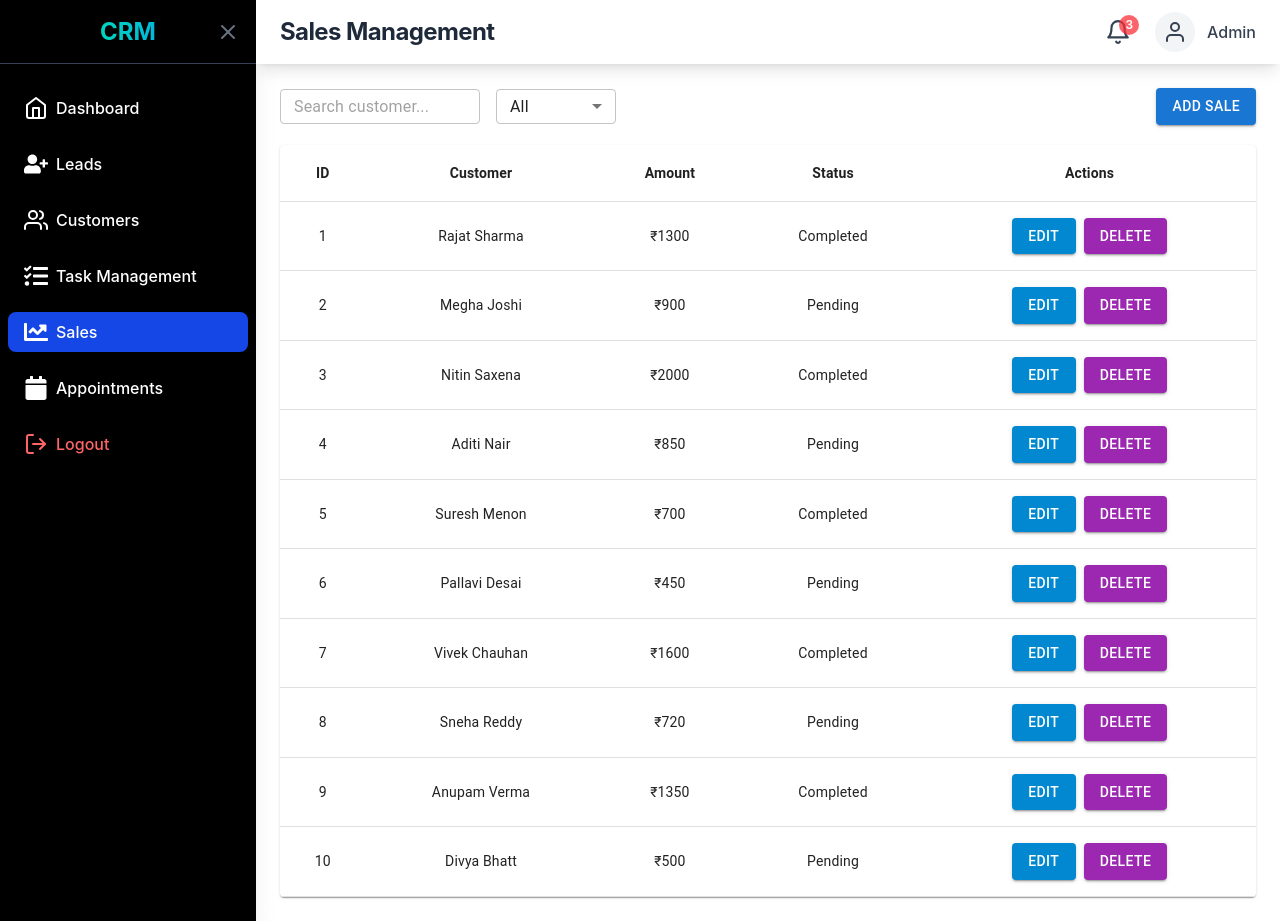
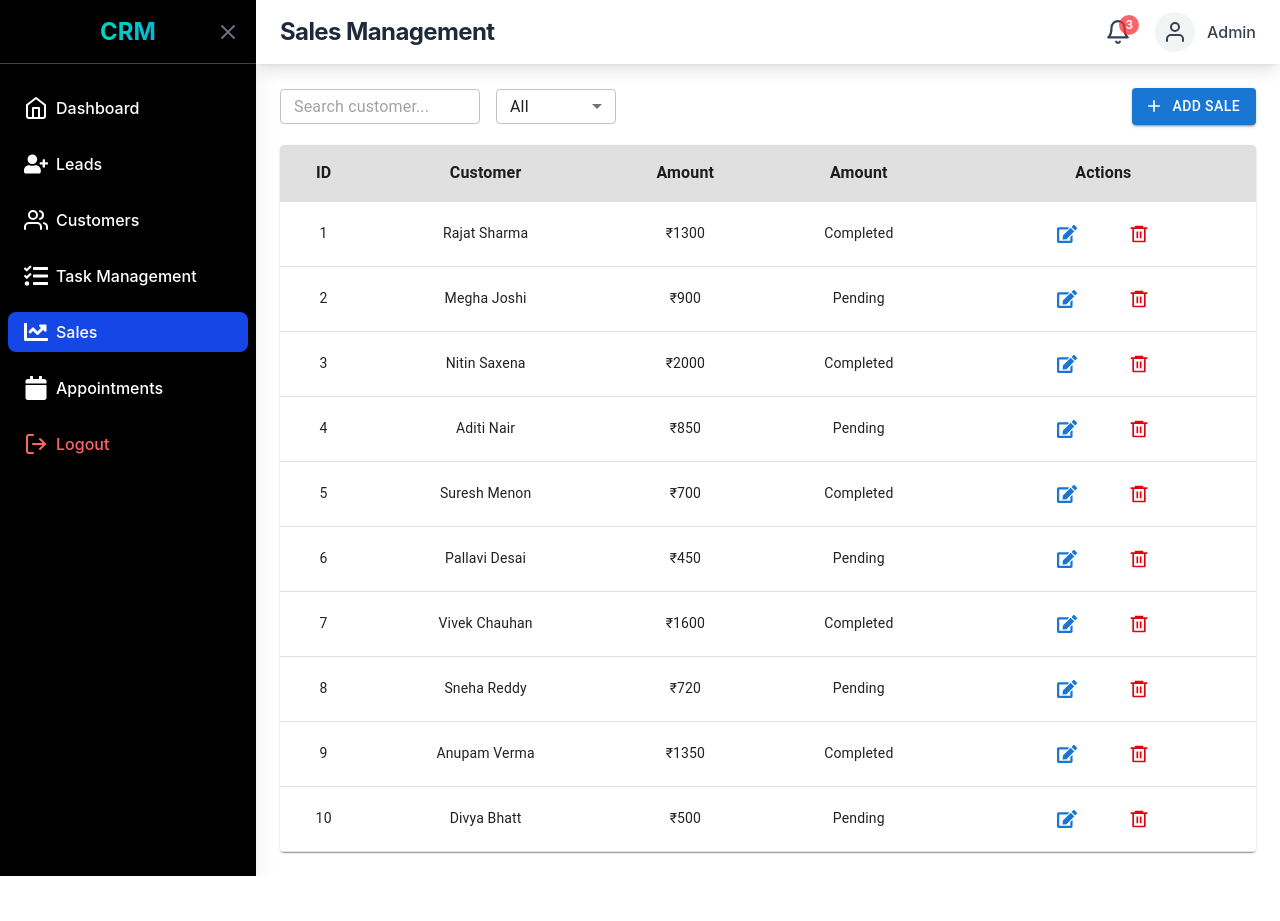
Before and after one commit to Avi0304/Customer-Relationship-Management, a React (Vite) app: page /sales in a window 1280 px wide. After the commit the page ends 876 px from the top, so only its background shows below. Built offline with nearby package versions, Linux system fonts and the light colour scheme.

Commit message:
Made Buttons and tables ui consistent

```diff
--- a/src/components/CustomerDetails.jsx
+++ b/src/components/CustomerDetails.jsx
@@ -13,10 +13,11 @@ import {
   TableHead,
   TableRow,
   Paper,
-  IconButton,
   Box,
 } from "@mui/material";
-import { Edit, Delete, Visibility } from "@mui/icons-material";
+import { BiPlus } from "react-icons/bi";
+import { FaEdit, FaEye } from "react-icons/fa";
+import { RiDeleteBin6Line } from "react-icons/ri";
 
 const CustomerDetails = () => {
   const [customers, setCustomers] = useState([
@@ -82,8 +83,8 @@ const CustomerDetails = () => {
           value={search}
           onChange={(e) => setSearch(e.target.value)}
         />
-        <Button variant="contained" color="primary" onClick={() => handleOpen()}>
-          + Add Customer
+        <Button variant="contained" color="primary" onClick={() => handleOpen()} startIcon={<BiPlus size={20} />}>
+          Add Customer
         </Button>
       </Box>
 
@@ -91,28 +92,28 @@ const CustomerDetails = () => {
         <Table>
           <TableHead>
             <TableRow sx={{ backgroundColor: "#e0e0e0" }}>
-              <TableCell sx={{ fontWeight: "bold", fontSize: "1rem" }}>Customer</TableCell>
-              <TableCell sx={{ fontWeight: "bold", fontSize: "1rem" }}>Amount</TableCell>
-              <TableCell sx={{ fontWeight: "bold", fontSize: "1rem" }}>Status</TableCell>
+              <TableCell sx={{ fontWeight: "bold", fontSize: "1rem" }} align="center">Customer</TableCell>
+              <TableCell sx={{ fontWeight: "bold", fontSize: "1rem" }} align="center">Amount</TableCell>
+              <TableCell sx={{ fontWeight: "bold", fontSize: "1rem" }} align="center">Status</TableCell>
               <TableCell sx={{ fontWeight: "bold", fontSize: "1rem" }} align="center">Actions</TableCell>
             </TableRow>
           </TableHead>
           <TableBody>
             {filteredCustomers.map(customer => (
               <TableRow key={customer.id}>
-                <TableCell>{customer.customer}</TableCell>
-                <TableCell>{customer.amount}</TableCell>
-                <TableCell>{customer.status}</TableCell>
+                <TableCell align="center">{customer.customer}</TableCell>
+                <TableCell align="center">{customer.amount}</TableCell>
+                <TableCell align="center">{customer.status}</TableCell>
                 <TableCell align="center">
-                  <IconButton color="info" onClick={() => handleOpen(customer)}>
-                    <Visibility />
-                  </IconButton>
-                  <IconButton color="primary" onClick={() => handleOpen(customer)}>
-                    <Edit />
-                  </IconButton>
-                  <IconButton color="error" onClick={() => handleDelete(customer.id)}>
-                    <Delete />
-                  </IconButton>
+                  <Button color="primary" onClick={() => handleOpen(customer)}>
+                  <FaEdit size={20}/>
+                  </Button>
+                  <Button color="info" onClick={() => handleOpen(customer)}>
+                  <FaEye size={20} color="black" />
+                  </Button>
+                  <Button color="error" onClick={() => handleDelete(customer.id)}>
+                  <RiDeleteBin6Line className="h-4 w-4 text-red-600" />
+                  </Button>
                 </TableCell>
               </TableRow>
             ))}
--- a/src/components/LeadManagement.jsx
+++ b/src/components/LeadManagement.jsx
@@ -28,71 +28,72 @@ import { Search, AddCircle, Edit, Delete } from "@mui/icons-material"; // Added
 import { BiPlus } from "react-icons/bi";
 import * as XLSX from "xlsx"; // For exporting to Excel
 import Swal from "sweetalert2";
+import { FaEdit } from "react-icons/fa";
+import { RiDeleteBin6Line } from "react-icons/ri";
 
 const LeadManagement = () => {
   const [leads, setLeads] = useState([
     {
-      "id": 1,
-      "name": "Rajesh Kumar",
-      "contactInfo": "rajesh.kumar@gmail.com",
-      "status": "New"
+      id: 1,
+      name: "Rajesh Kumar",
+      contactInfo: "rajesh.kumar@gmail.com",
+      status: "New",
     },
     {
-      "id": 2,
-      "name": "Priya Sharma",
-      "contactInfo": "priya.sharma@gmail.com",
-      "status": "Contacted"
+      id: 2,
+      name: "Priya Sharma",
+      contactInfo: "priya.sharma@gmail.com",
+      status: "Contacted",
     },
     {
-      "id": 3,
-      "name": "Amit Verma",
-      "contactInfo": "amit.verma@gmail.com",
-      "status": "Converted"
+      id: 3,
+      name: "Amit Verma",
+      contactInfo: "amit.verma@gmail.com",
+      status: "Converted",
     },
     {
-      "id": 4,
-      "name": "Neha Gupta",
-      "contactInfo": "neha.gupta@gmail.com",
-      "status": "New"
+      id: 4,
+      name: "Neha Gupta",
+      contactInfo: "neha.gupta@gmail.com",
+      status: "New",
     },
     {
-      "id": 5,
-      "name": "Vikas Yadav",
-      "contactInfo": "vikas.yadav@gmail.com",
-      "status": "Contacted"
+      id: 5,
+      name: "Vikas Yadav",
+      contactInfo: "vikas.yadav@gmail.com",
+      status: "Contacted",
     },
     {
-      "id": 6,
-      "name": "Anjali Patel",
-      "contactInfo": "anjali.patel@gmail.com",
-      "status": "Converted"
+      id: 6,
+      name: "Anjali Patel",
+      contactInfo: "anjali.patel@gmail.com",
+      status: "Converted",
     },
     {
-      "id": 7,
-      "name": "Rohan Singh",
-      "contactInfo": "rohan.singh@gmail.com",
-      "status": "New"
+      id: 7,
+      name: "Rohan Singh",
+      contactInfo: "rohan.singh@gmail.com",
+      status: "New",
     },
     {
-      "id": 8,
-      "name": "Meera Nair",
-      "contactInfo": "meera.nair@gmail.com",
-      "status": "Contacted"
+      id: 8,
+      name: "Meera Nair",
+      contactInfo: "meera.nair@gmail.com",
+      status: "Contacted",
     },
     {
-      "id": 9,
-      "name": "Sandeep Joshi",
-      "contactInfo": "sandeep.joshi@gmail.com",
-      "status": "Converted"
+      id: 9,
+      name: "Sandeep Joshi",
+      contactInfo: "sandeep.joshi@gmail.com",
+      status: "Converted",
     },
     {
-      "id": 10,
-      "name": "Kavita Reddy",
-      "contactInfo": "kavita.reddy@gmail.com",
-      "status": "New"
-    }
-  ]
-  );
+      id: 10,
+      name: "Kavita Reddy",
+      contactInfo: "kavita.reddy@gmail.com",
+      status: "New",
+    },
+  ]);
   const [filter, setFilter] = useState("");
   const [statusFilter, setStatusFilter] = useState("All Status");
   const [openAddDialog, setOpenAddDialog] = useState(false);
@@ -144,16 +145,18 @@ const LeadManagement = () => {
 
     if (newLead.id) {
       setLeads((prevLeads) =>
-        prevLeads.map((lead) => (lead.id === newLead.id ? { ...lead, ...newLead } : lead))
+        prevLeads.map((lead) =>
+          lead.id === newLead.id ? { ...lead, ...newLead } : lead
+        )
       );
-      Swal.fire(({
+      Swal.fire({
         title: "Update!",
         text: "Lead has been updated successfully.",
         icon: "success",
         timer: 4000,
         timerProgressBar: true,
         showConfirmButton: false,
-      }));
+      });
     } else {
       const newLeadData = { ...newLead, id: leads.length + 1 };
       setLeads((prevLeads) => [...prevLeads, newLeadData]);
@@ -165,7 +168,6 @@ const LeadManagement = () => {
         timerProgressBar: true,
         showConfirmButton: false,
       });
-
     }
 
     setOpenAddDialog(false);
@@ -225,11 +227,9 @@ const handleExportToExcel = () => {
           timerProgressBar: true,
           showConfirmButton: false,
         });
-
       }
     });
   };
-
 
   const handleOpenSnackbar = () => {
     setOpenSnackbar(true);
@@ -307,11 +307,20 @@ const handleExportToExcel = () => {
       <TableContainer component={Paper}>
         <Table>
           <TableHead>
-            <TableRow>
-              <TableCell sx={{ fontWeight: "bold" }}>Name</TableCell>
-              <TableCell sx={{ fontWeight: "bold" }}>Contact Info</TableCell>
-              <TableCell sx={{ fontWeight: "bold" }}>Status</TableCell>
-              <TableCell sx={{ fontWeight: "bold", textAlign: "end", pr: 11 }}>
+            <TableRow sx={{ backgroundColor: "#e0e0e0" }}>
+              <TableCell sx={{ fontWeight: "bold", fontSize: "1rem" }} align="center">
+                Name
+              </TableCell>
+              <TableCell sx={{ fontWeight: "bold", fontSize: "1rem" }} align="center">
+                Contact Info
+              </TableCell>
+              <TableCell sx={{ fontWeight: "bold", fontSize: "1rem" }} align="center">
+                Status
+              </TableCell>
+              <TableCell
+                sx={{ fontWeight: "bold", fontSize: "1rem" }}
+                align="center"
+              >
                 Actions
               </TableCell>
             </TableRow>
@@ -319,29 +328,24 @@ const handleExportToExcel = () => {
           <TableBody>
             {filteredLeads.map((lead) => (
               <TableRow key={lead.id}>
-                <TableCell>{lead.name}</TableCell>
-                <TableCell>{lead.contactInfo}</TableCell>
-                <TableCell>{lead.status}</TableCell>
-                <TableCell sx={{ textAlign: "end" }}>
+                <TableCell align="center">{lead.name}</TableCell>
+                <TableCell align="center">{lead.contactInfo}</TableCell>
+                <TableCell align="center">{lead.status}</TableCell>
+                <TableCell sx={{ textAlign: "center" }}>
                   {/* Edit and Delete Buttons with Icons */}
+
                   <Button
-                    variant="outlined"
-                    color="primary"
                     size="small"
-                    startIcon={<Edit />}
                     onClick={() => handleEditLead(lead)}
                     style={{ marginRight: "5px" }}
                   >
-                    Edit
+                    <FaEdit size={20} />
                   </Button>
                   <Button
-                    variant="outlined"
-                    color="secondary"
                     size="small"
-                    startIcon={<Delete />}
                     onClick={() => handleDeleteLead(lead.id)}
                   >
-                    Delete
+                    <RiDeleteBin6Line className="h-5 w-5 text-red-600" />
                   </Button>
                 </TableCell>
               </TableRow>
@@ -351,7 +355,7 @@ const handleExportToExcel = () => {
       </TableContainer>
 
       {/* Add/Edit Lead Dialog */}
-      <Dialog open={openAddDialog} onClose={handleCloseAddDialog} >
+      <Dialog open={openAddDialog} onClose={handleCloseAddDialog}>
         <DialogTitle>{newLead.id ? "Edit Lead" : "Add New Lead"}</DialogTitle>
         <DialogContent>
           <TextField
--- a/src/components/SalesManagement.jsx
+++ b/src/components/SalesManagement.jsx
@@ -17,21 +17,23 @@ import {
   DialogActions,
   Stack,
 } from "@mui/material";
+import { BiPlus } from "react-icons/bi";
+import { FaEdit } from "react-icons/fa";
+import { RiDeleteBin6Line } from "react-icons/ri";
 
 const SalesManagement = () => {
   const [sales, setSales] = useState([
-    { "id": 1, "customer": "Rajat Sharma", "amount": "₹1300", "status": "Completed" },
-    { "id": 2, "customer": "Megha Joshi", "amount": "₹900", "status": "Pending" },
-    { "id": 3, "customer": "Nitin Saxena", "amount": "₹2000", "status": "Completed" },
-    { "id": 4, "customer": "Aditi Nair", "amount": "₹850", "status": "Pending" },
-    { "id": 5, "customer": "Suresh Menon", "amount": "₹700", "status": "Completed" },
-    { "id": 6, "customer": "Pallavi Desai", "amount": "₹450", "status": "Pending" },
-    { "id": 7, "customer": "Vivek Chauhan", "amount": "₹1600", "status": "Completed" },
-    { "id": 8, "customer": "Sneha Reddy", "amount": "₹720", "status": "Pending" },
-    { "id": 9, "customer": "Anupam Verma", "amount": "₹1350", "status": "Completed" },
-    { "id": 10, "customer": "Divya Bhatt", "amount": "₹500", "status": "Pending" }
-  ]
-  );
+    { id: 1, customer: "Rajat Sharma", amount: "₹1300", status: "Completed" },
+    { id: 2, customer: "Megha Joshi", amount: "₹900", status: "Pending" },
+    { id: 3, customer: "Nitin Saxena", amount: "₹2000", status: "Completed" },
+    { id: 4, customer: "Aditi Nair", amount: "₹850", status: "Pending" },
+    { id: 5, customer: "Suresh Menon", amount: "₹700", status: "Completed" },
+    { id: 6, customer: "Pallavi Desai", amount: "₹450", status: "Pending" },
+    { id: 7, customer: "Vivek Chauhan", amount: "₹1600", status: "Completed" },
+    { id: 8, customer: "Sneha Reddy", amount: "₹720", status: "Pending" },
+    { id: 9, customer: "Anupam Verma", amount: "₹1350", status: "Completed" },
+    { id: 10, customer: "Divya Bhatt", amount: "₹500", status: "Pending" },
+  ]);
   const [search, setSearch] = useState("");
   const [filter, setFilter] = useState("All");
 
@@ -59,7 +61,10 @@ const SalesManagement = () => {
       ? newSale.amount
       : `₹${newSale.amount}`;
 
-    setSales([...sales, { id: sales.length + 1, ...newSale, amount: formattedAmount }]);
+    setSales([
+      ...sales,
+      { id: sales.length + 1, ...newSale, amount: formattedAmount },
+    ]);
     setIsAdding(false);
   };
 
@@ -74,9 +79,7 @@ const SalesManagement = () => {
 
   const handleSaveSale = () => {
     setSales(
-      sales.map((sale) =>
-        sale.id === selectedSale.id ? selectedSale : sale
-      )
+      sales.map((sale) => (sale.id === selectedSale.id ? selectedSale : sale))
     );
     setIsEditing(false);
   };
@@ -106,7 +109,11 @@ const SalesManagement = () => {
             sx={{
               width: "120px",
               height: "35px",
-              "& .MuiSelect-select": { display: "flex", alignItems: "center", height: "100%" },
+              "& .MuiSelect-select": {
+                display: "flex",
+                alignItems: "center",
+                height: "100%",
+              },
             }}
           >
             <MenuItem value="All">All</MenuItem>
@@ -114,7 +121,12 @@ const SalesManagement = () => {
             <MenuItem value="Pending">Pending</MenuItem>
           </Select>
         </div>
-        <Button variant="contained" color="primary" onClick={handleAddSale}>
+        <Button
+          variant="contained"
+          color="primary"
+          onClick={handleAddSale}
+          startIcon={<BiPlus size={20} />}
+        >
           Add Sale
         </Button>
       </div>
@@ -123,13 +135,13 @@ const SalesManagement = () => {
       <TableContainer component={Paper}>
         <Table>
           <TableHead>
-            <TableRow>
-              <TableCell align="center"><b>ID</b></TableCell>
-              <TableCell align="center"><b>Customer</b></TableCell>
-              <TableCell align="center"><b>Amount</b></TableCell>
-              <TableCell align="center"><b>Status</b></TableCell>
-              <TableCell align="center"><b>Actions</b></TableCell>
-            </TableRow>
+            <TableRow sx={{ backgroundColor: "#e0e0e0" }}>
+                          <TableCell sx={{ fontWeight: "bold", fontSize: "1rem" }} align="center">ID</TableCell>
+                          <TableCell sx={{ fontWeight: "bold", fontSize: "1rem" }} align="center">Customer</TableCell>
+                          <TableCell sx={{ fontWeight: "bold", fontSize: "1rem" }} align="center">Amount</TableCell>
+                          <TableCell sx={{ fontWeight: "bold", fontSize: "1rem" }} align="center">Amount</TableCell>
+                          <TableCell sx={{ fontWeight: "bold", fontSize: "1rem" }} align="center">Actions</TableCell>
+                        </TableRow>
           </TableHead>
           <TableBody>
             {filteredSales.map((sale) => (
@@ -140,19 +152,15 @@ const SalesManagement = () => {
                 <TableCell align="center">{sale.status}</TableCell>
                 <TableCell align="center">
                   <Button
-                    variant="contained"
-                    color="info"
                     onClick={() => handleEditSale(sale)}
                     sx={{ marginRight: 1 }}
                   >
-                    Edit
+                    <FaEdit size={20}/>
                   </Button>
                   <Button
-                    variant="contained"
-                    color="secondary"
                     onClick={() => handleDeleteSale(sale.id)}
                   >
-                    Delete
+                    <RiDeleteBin6Line className="h-5 w-5 text-red-600" />
                   </Button>
                 </TableCell>
               </TableRow>
@@ -162,7 +170,12 @@ const SalesManagement = () => {
       </TableContainer>
 
       {/* Add Sale Dialog */}
-      <Dialog open={isAdding} onClose={() => setIsAdding(false)} fullWidth maxWidth="sm">
+      <Dialog
+        open={isAdding}
+        onClose={() => setIsAdding(false)}
+        fullWidth
+        maxWidth="sm"
+      >
         <DialogTitle sx={{ fontWeight: "bold", textAlign: "center" }}>
           Add New Sale
         </DialogTitle>
@@ -199,18 +212,38 @@ const SalesManagement = () => {
             </Select>
           </Stack>
         </DialogContent>
-        <DialogActions sx={{ display: "flex", justifyContent: "space-between", px: 3, pb: 3 }}>
-          <Button onClick={() => setIsAdding(false)} variant="outlined" color="secondary">
+        <DialogActions
+          sx={{
+            display: "flex",
+            justifyContent: "space-between",
+            px: 3,
+            pb: 3,
+          }}
+        >
+          <Button
+            onClick={() => setIsAdding(false)}
+            variant="outlined"
+            color="secondary"
+          >
             Cancel
           </Button>
-          <Button onClick={handleSaveNewSale} variant="contained" color="primary">
+          <Button
+            onClick={handleSaveNewSale}
+            variant="contained"
+            color="primary"
+          >
             Add Sale
           </Button>
         </DialogActions>
       </Dialog>
 
       {/* Edit Sale Dialog (Same as before) */}
-      <Dialog open={isEditing} onClose={() => setIsEditing(false)} fullWidth maxWidth="sm">
+      <Dialog
+        open={isEditing}
+        onClose={() => setIsEditing(false)}
+        fullWidth
+        maxWidth="sm"
+      >
         <DialogTitle sx={{ fontWeight: "bold", textAlign: "center" }}>
           Edit Sale Details
         </DialogTitle>
--- a/src/components/TaskManagement.jsx
+++ b/src/components/TaskManagement.jsx
@@ -15,6 +15,7 @@ import { Card } from "./ui/card";
 import { MdDelete } from "react-icons/md";
 import { FaEdit } from "react-icons/fa";
 import { IoCheckmarkCircleSharp, IoArrowUndoCircle } from "react-icons/io5";
+import { RiDeleteBin6Line } from "react-icons/ri";
 
 const TaskManagement = () => {
   const [tasks, setTasks] = useState([
@@ -382,7 +383,7 @@ const TaskManagement = () => {
                         color="error"
                         size="large"
                       >
-                        <MdDelete size={22} />
+                        <RiDeleteBin6Line className="h-5 w-5 text-red-600" />
                       </Button>
                       <Button
                         onClick={() => toggleComplete(task.id)}
```
Also changed, not shown: src/components/AppointmentSchedule.jsx (+54 -63 lines). Lines whose indentation alone changed are shown as unchanged.
